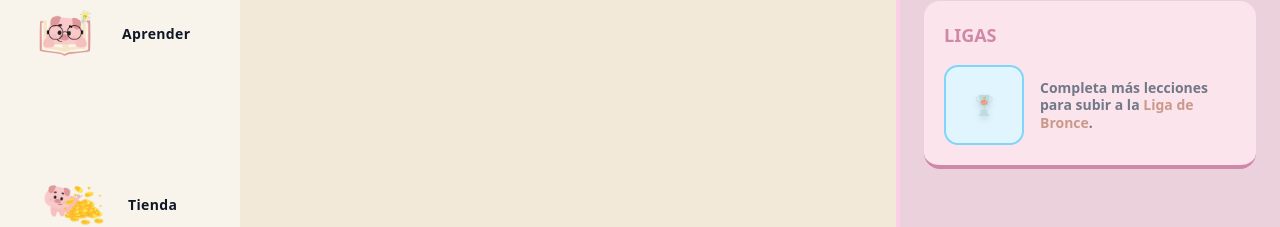
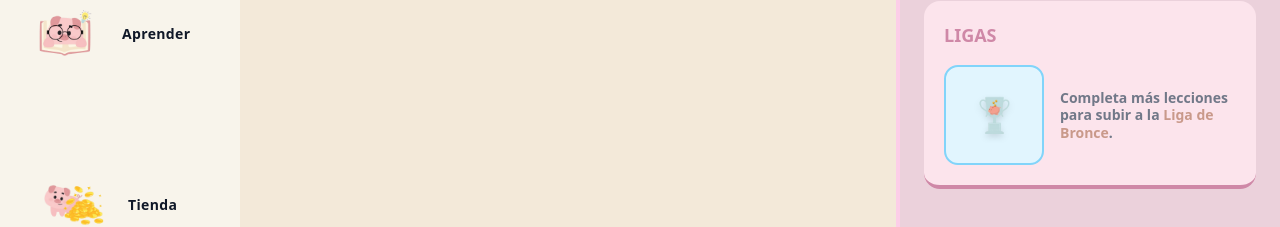
Before and after one commit to DonSociedad/FrontEnd-3er-corte-, a Next.js app: page /map in a window 1280 px wide. Shown: the part 323-550 px from the top of the page. Built offline with nearby package versions, Linux system fonts and the light colour scheme; no server answers.

Commit message:
corregí el tamaño

```diff
--- a/components/organism/sidebarRight.tsx
+++ b/components/organism/sidebarRight.tsx
@@ -145,7 +145,7 @@ export default function SidebarRight() {
         </h3>
         <div className="flex items-center gap-4">
             <div
-              className="w-20 h-20 rounded-xl flex items-center justify-center shrink-0 border-2"
+              className="w-25 h-25 rounded-xl flex items-center justify-center shrink-0 border-2"
               style={{
                 backgroundColor: THEME.blue.light,
                 borderColor: THEME.blue.main
@@ -154,8 +154,8 @@ export default function SidebarRight() {
               <Image
                 src="/liga.png"
                 alt="Liga Bronce"
-                width={50}
-                height={50}
+                width={90}
+                height={90}
                 className="object-contain drop-shadow-md"
               />
             </div>
```
